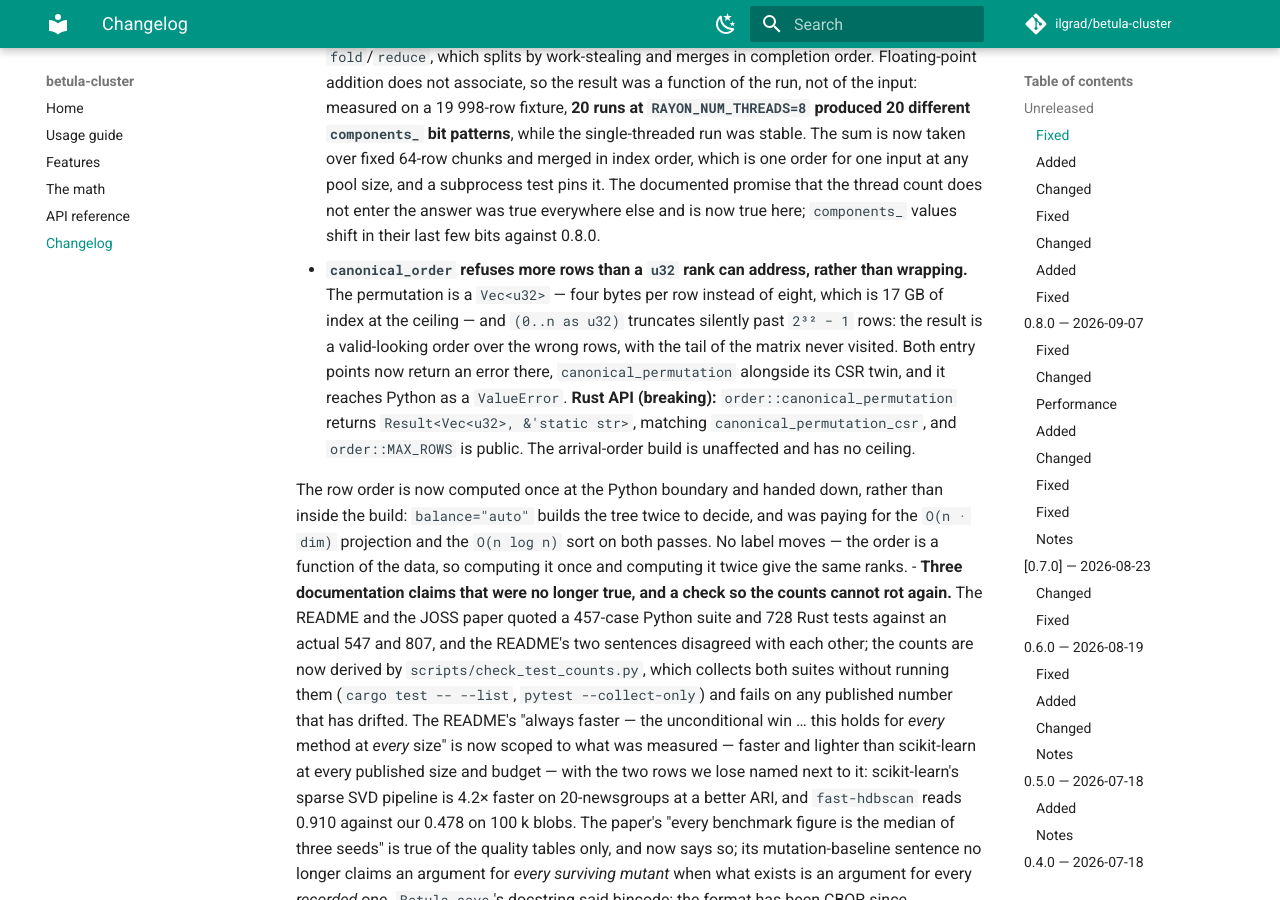
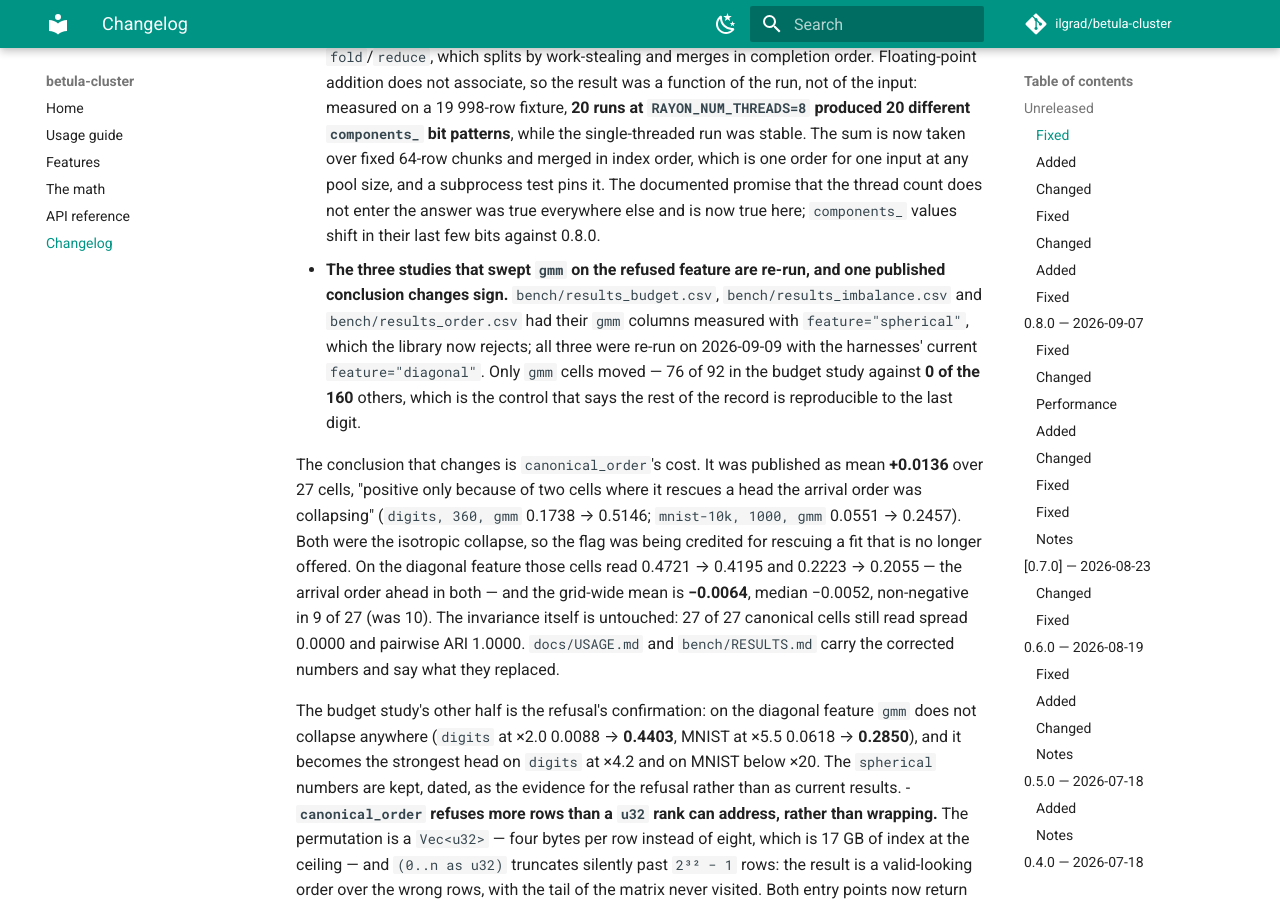
Before and after one commit to ilgrad/betula-cluster, an MkDocs documentation site: the page built from docs/changelog.md, in a window 1280 px wide and 900 px high, scrolled down 375 px. Built offline with MkDocs 1.6.1 and Material for MkDocs 9.7.7, drawn with Linux system fonts in a browser that asks for light colours; comment, search, counter and statistics services are not loaded.

Commit message:
bench: re-run the three studies whose gmm column used a refused pair
`leaf_budget`, `size_imbalance` and `insertion_order` all swept
`("kmeans", "gmm", "ward")` with `feature="spherical"`, which the library now
refuses for `gmm`. The harnesses were fixed in dc8934a; the CSVs still held the
old fits, so three published tables described a configuration nobody can run.

Only gmm cells moved: 76 of 92 in the budget study against 0 of the 160 others,
which is the control saying the rest of the record reproduces exactly.

One conclusion changes sign. `canonical_order`'s quality cost was published as
mean +0.0136 over 27 cells, attributed to two cells where the flag "rescues a
head the arrival order was collapsing" -- both of which were the isotropic
collapse itself. On the diagonal feature the arrival order is ahead in both and
the grid mean is -0.0064. The invariance is untouched: 27 of 27 canonical cells
still read spread 0.0000 and pairwise ARI 1.0000.

The spherical numbers stay in RESULTS.md, dated, as the evidence for the
refusal rather than as current results.

```diff
--- a/CHANGELOG.md
+++ b/CHANGELOG.md
@@ -17,6 +17,28 @@ All notable changes to this project are documented here. The format follows
   subprocess test pins it. The documented promise that the thread count does not enter the answer
   was true everywhere else and is now true here; `components_` values shift in their last few bits
   against 0.8.0.
+- **The three studies that swept `gmm` on the refused feature are re-run, and one published
+  conclusion changes sign.** `bench/results_budget.csv`, `bench/results_imbalance.csv` and
+  `bench/results_order.csv` had their `gmm` columns measured with `feature="spherical"`, which the
+  library now rejects; all three were re-run on 2026-09-09 with the harnesses' current
+  `feature="diagonal"`. Only `gmm` cells moved — 76 of 92 in the budget study against **0 of the
+  160** others, which is the control that says the rest of the record is reproducible to the last
+  digit.
+
+  The conclusion that changes is `canonical_order`'s cost. It was published as mean **+0.0136** over
+  27 cells, "positive only because of two cells where it rescues a head the arrival order was
+  collapsing" (`digits, 360, gmm` 0.1738 → 0.5146; `mnist-10k, 1000, gmm` 0.0551 → 0.2457). Both
+  were the isotropic collapse, so the flag was being credited for rescuing a fit that is no longer
+  offered. On the diagonal feature those cells read 0.4721 → 0.4195 and 0.2223 → 0.2055 — the
+  arrival order ahead in both — and the grid-wide mean is **−0.0064**, median −0.0052, non-negative
+  in 9 of 27 (was 10). The invariance itself is untouched: 27 of 27 canonical cells still read
+  spread 0.0000 and pairwise ARI 1.0000. `docs/USAGE.md` and `bench/RESULTS.md` carry the corrected
+  numbers and say what they replaced.
+
+  The budget study's other half is the refusal's confirmation: on the diagonal feature `gmm` does
+  not collapse anywhere (`digits` at ×2.0 0.0088 → **0.4403**, MNIST at ×5.5 0.0618 → **0.2850**),
+  and it becomes the strongest head on `digits` at ×4.2 and on MNIST below ×20. The `spherical`
+  numbers are kept, dated, as the evidence for the refusal rather than as current results.
 - **`canonical_order` refuses more rows than a `u32` rank can address, rather than wrapping.**
   The permutation is a `Vec<u32>` — four bytes per row instead of eight, which is 17 GB of index at
   the ceiling — and `(0..n as u32)` truncates silently past `2³² − 1` rows: the result is a
```
Also changed, not shown: bench/RESULTS.md (+69 -38 lines), docs/USAGE.md (+6 -4 lines), 3 other files.
